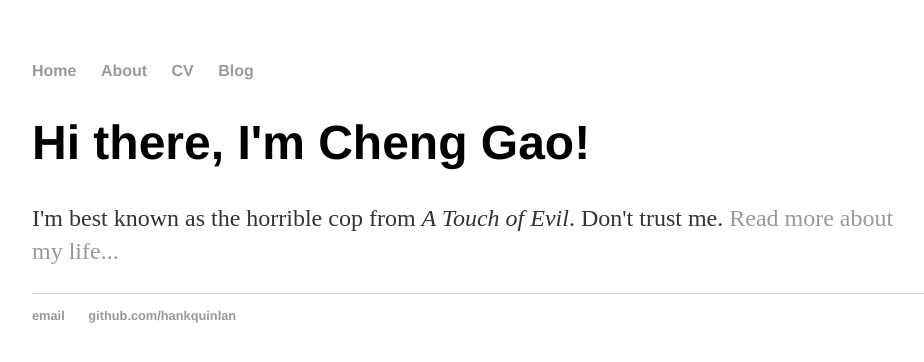
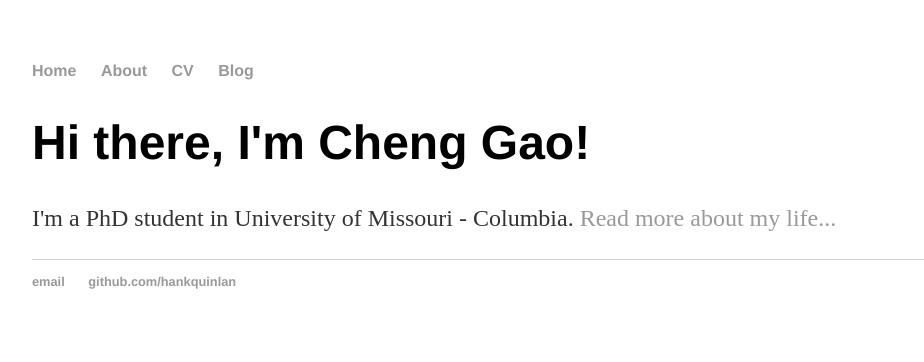
Before and after one commit to gaocheng1994/gaocheng1223.github.io, a Jekyll site: the page built from index.html, in a window 1280 px wide. Shown: the top 362 px of the page, without its empty margins (160-1084 px from the left). Built offline with Jekyll 4.4.1, drawn with Linux system fonts in a browser that asks for light colours.

Commit message:
Update index.html

```diff
--- a/index.html
+++ b/index.html
@@ -5,5 +5,5 @@ title: Cheng Gao
 
 		<div class="blurb">
 			<h1>Hi there, I'm Cheng Gao!</h1>
-			<p>I'm best known as the horrible cop from <em>A Touch of Evil</em>. Don't trust me. <a href="/about">Read more about my life...</a></p>
+			<p>I'm a PhD student in University of Missouri - Columbia. <a href="/about">Read more about my life...</a></p>
 		</div>
```
